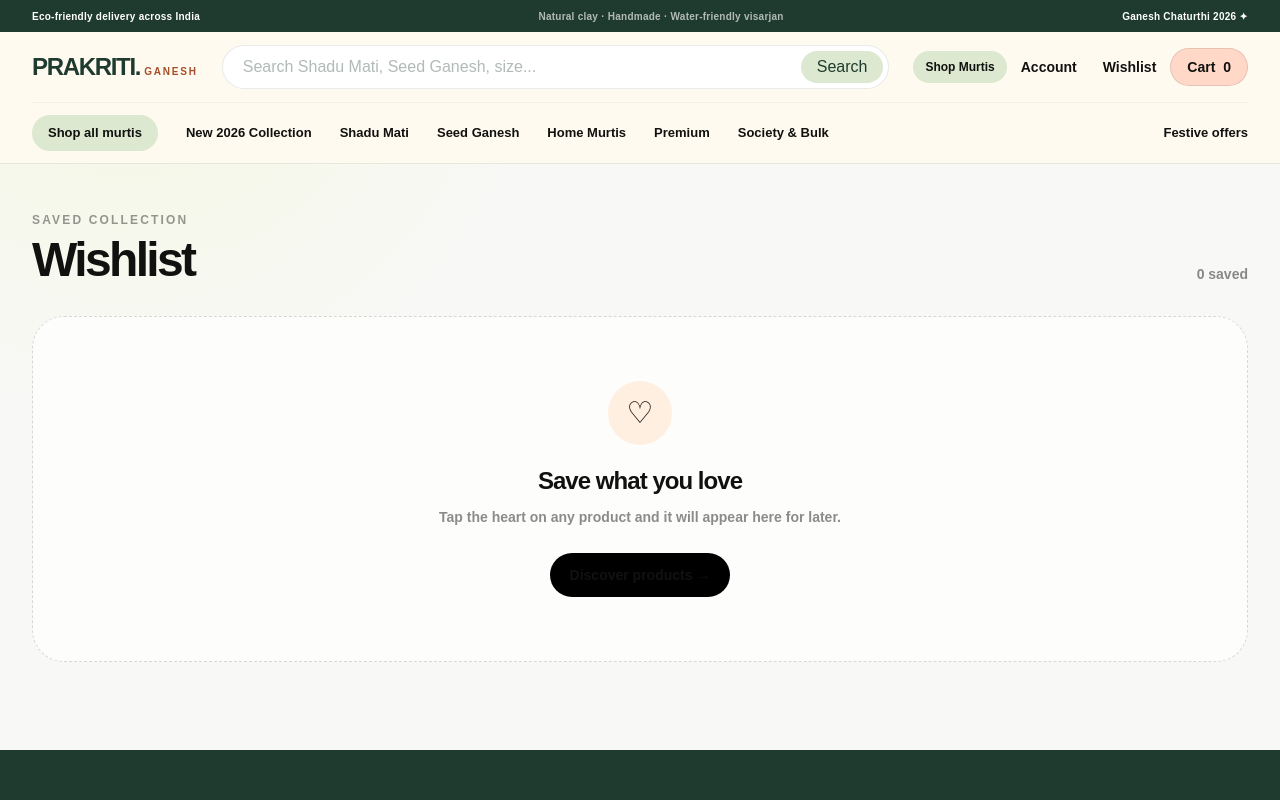
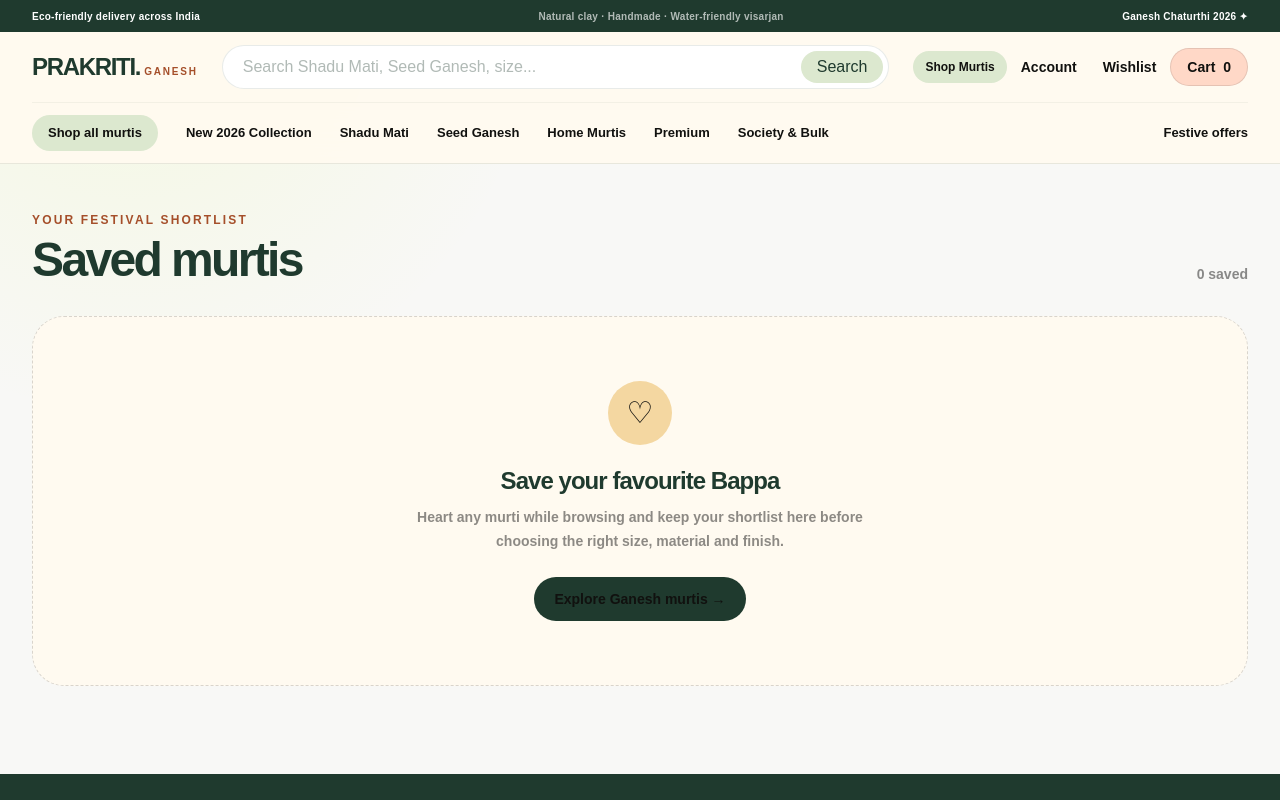
Before and after one commit to shuvinexofficial143-design/nexora-commerce, a Next.js app: page /wishlist in a window 1280 px wide. Shown: the top 800 px of the page. Built offline with nearby package versions, Linux system fonts and the light colour scheme; no server answers.

Commit message:
Turn wishlist into saved Ganesh murtis

```diff
--- a/components/wishlist/wishlist-page-client.tsx
+++ b/components/wishlist/wishlist-page-client.tsx
@@ -6,10 +6,28 @@ import { useCart } from "@/components/cart/cart-provider";
 import { WishlistCard } from "@/components/wishlist/wishlist-card";
 
 function EmptyWishlist() {
-  return <div className="rounded-[32px] border border-dashed border-black/15 bg-white/70 px-6 py-16 text-center"><div className="mx-auto grid h-16 w-16 place-items-center rounded-full bg-[#ffefe1] text-3xl">♡</div><h2 className="mt-5 text-2xl font-black tracking-[-.04em]">Save what you love</h2><p className="mx-auto mt-2 max-w-md text-sm font-bold leading-6 text-black/45">Tap the heart on any product and it will appear here for later.</p><Link href="/shop" className="mt-6 inline-flex rounded-full bg-black px-5 py-3 text-sm font-black text-white">Discover products →</Link></div>;
+  return (
+    <div className="rounded-[32px] border border-dashed border-black/15 bg-[#fffaf0] px-6 py-16 text-center">
+      <div className="mx-auto grid h-16 w-16 place-items-center rounded-full bg-[#f4d7a1] text-3xl">♡</div>
+      <h2 className="mt-5 text-2xl font-black tracking-[-.04em] text-[#1f3a2e]">Save your favourite Bappa</h2>
+      <p className="mx-auto mt-2 max-w-md text-sm font-bold leading-6 text-black/45">Heart any murti while browsing and keep your shortlist here before choosing the right size, material and finish.</p>
+      <Link href="/shop" className="mt-6 inline-flex rounded-full bg-[#1f3a2e] px-5 py-3 text-sm font-black text-white">Explore Ganesh murtis →</Link>
+    </div>
+  );
 }
 
 export function WishlistPageClient() {
   const { wishlist, hydrated } = useCart();
-  return <Container className="py-8 sm:py-12"><div className="flex flex-wrap items-end justify-between gap-3"><div><p className="text-xs font-black uppercase tracking-[.18em] text-black/40">Saved collection</p><h1 className="mt-2 text-4xl font-black tracking-[-.055em] sm:text-5xl">Wishlist</h1></div><p className="text-sm font-black text-black/45">{hydrated ? `${wishlist.length} saved` : "Loading…"}</p></div>{!hydrated ? <div className="mt-8 h-72 animate-pulse rounded-[30px] bg-black/5" /> : !wishlist.length ? <div className="mt-8"><EmptyWishlist /></div> : <div className="mt-8 grid grid-cols-2 gap-3 sm:grid-cols-3 lg:grid-cols-4">{wishlist.map((item) => <WishlistCard key={item.id} item={item} />)}</div>}</Container>;
+  return (
+    <Container className="py-8 sm:py-12">
+      <div className="flex flex-wrap items-end justify-between gap-3">
+        <div>
+          <p className="text-xs font-black uppercase tracking-[.18em] text-[#a54f2a]">Your festival shortlist</p>
+          <h1 className="mt-2 text-4xl font-black tracking-[-.055em] text-[#1f3a2e] sm:text-5xl">Saved murtis</h1>
+        </div>
+        <p className="text-sm font-black text-black/45">{hydrated ? `${wishlist.length} saved` : "Loading…"}</p>
+      </div>
+      {!hydrated ? <div className="mt-8 h-72 animate-pulse rounded-[30px] bg-black/5" /> : !wishlist.length ? <div className="mt-8"><EmptyWishlist /></div> : <div className="mt-8 grid grid-cols-2 gap-3 sm:grid-cols-3 lg:grid-cols-4">{wishlist.map((item) => <WishlistCard key={item.id} item={item} />)}</div>}
+    </Container>
+  );
 }
```
